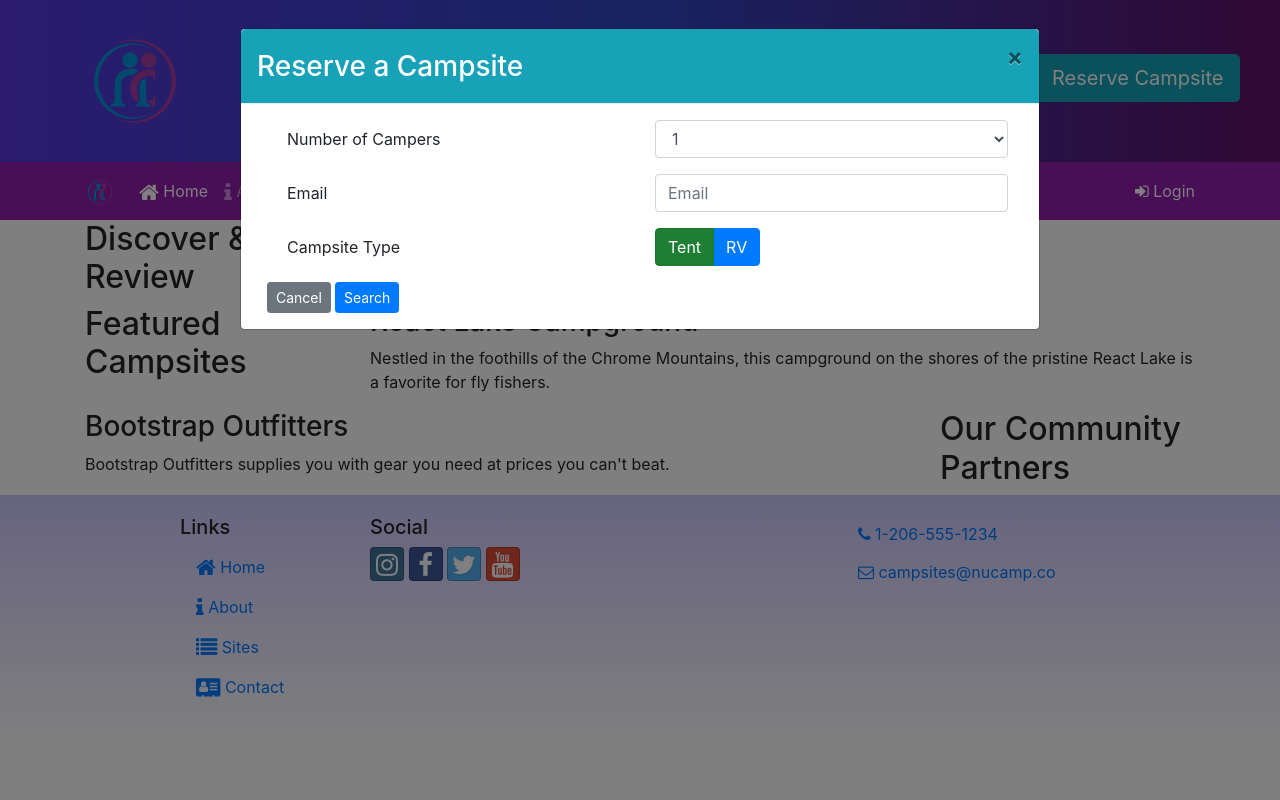
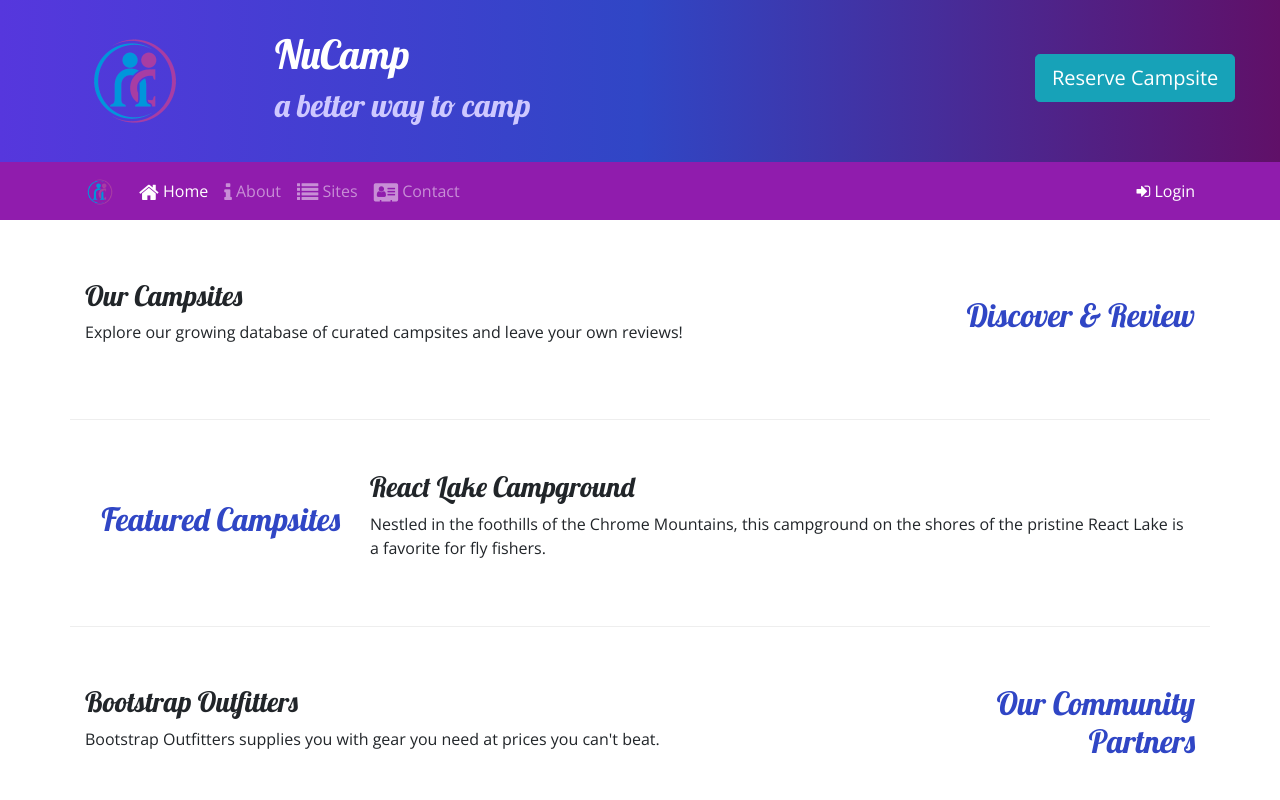
Before and after one commit to arielstitt/nucamp_project, a website: page index.html in a window 1280 px wide. Shown: the top 800 px of the page. Drawn offline with nearby package versions, Linux system fonts and the light colour scheme.

Commit message:
added another file

```diff
--- a/index.html
+++ b/index.html
@@ -9,10 +9,11 @@
     <link rel="stylesheet" href="node_modules/bootstrap/dist/css/bootstrap.min.css" />
     <link rel="stylesheet" href="node_modules/font-awesome/css/font-awesome.min.css" />
     <link rel="stylesheet" href="node_modules/bootstrap-social/bootstrap-social.css" />
-    <link rel="stylesheet" href="style.css">
     <link rel="stylesheet" href="node_modules/bootstrap-social/bootstrap-social.css" />
     <!-- Additional CSS must be placed after Bootstrap CSS -->
     <link rel="stylesheet" href="node_modules/font-awesome/css/font-awesome.min.css" />
+    <link rel="stylesheet" href="https://fonts.googleapis.com/css?family=Lobster|Open+Sans" />
+    <link rel="stylesheet" href="style.css">
     <title>NuCamp: A Better Way To Camp</title>
 </head>
 
@@ -175,9 +176,9 @@
     </div>
 
     <div class="container">
-        <div class="row">
-            <div class="col-sm-4 orer-sm-last col-md-3">
-                <h2>Discover & Review</h2>
+        <div class="row align-items-center row-content">
+            <div class="col-sm-4 order-sm-last col-md-3">
+                <h2 class="text-sm-right">Discover & Review</h2>
             </div>
             <div class="col">
                 <h3>Our Campsites</h3>
@@ -187,9 +188,9 @@
         </div>
 
 
-        <div class="row">
+        <div class="row align-items-center row-content">
             <div class="col-sm-4 col-md-3">
-                <h2>Featured Campsites</h2>
+                <h2 class="text-sm-right">Featured Campsites</h2>
             </div>
             <div class="col">
                 <h3>React Lake Campground</h3>
@@ -199,9 +200,9 @@
             </div>
         </div>
 
-        <div class="row">
+        <div class="row align-items-center row-content">
             <div class="col-sm-4 order-sm-last col-md-3">
-                <h2>Our Community Partners</h2>
+                <h2 class="text-sm-right">Our Community Partners</h2>
             </div>
             <div class="col">
                 <h3>Bootstrap Outfitters</h3>
@@ -228,7 +229,7 @@
                                 Contact</a></li>
                     </ul>
                 </div>
-                <div class="col-6 col-sm-5">
+                <div class="col-6 col-sm-5 text-center">
                     <h5>Social</h5>
                     <a class="btn btn-social-icon btn-instagram" href="http://instagram.com/"><i
                             class="fa fa-instagram"></i></a>
@@ -257,7 +258,7 @@
     <script src="node_modules/bootstrap/dist/js/bootstrap.min.js"></script>
 
     <script>
-        $('#reserveModal').modal('toggle')
+        // $('#reserveModal').modal('toggle')
     </script>
 
 </body>
--- a/style.css
+++ b/style.css
@@ -1,3 +1,18 @@
+body {
+    font-family: "Open Sans", sans-serif;
+}
+h1, h2, h3 {
+    font-family: "Lobster", cursive;
+}
+
+h2 {
+    color: #3046C5;
+}
+
+header h2 {
+    color: #CEC8FF;
+}
+
 .jumbotron {
     margin:0;
     padding: 30px;
@@ -10,7 +25,7 @@
     padding: 20px 0;
 }
 
-row-content {
+.row-content {
     padding: 50px 0;
     border-bottom: 1px ridge;
     min-height: 200px;
@@ -23,3 +38,7 @@ row-content {
     border-top: none;
     padding: 10px;
 }
+footer {
+    background-image: linear-gradient(#CEC8FF, white);
+    padding: 20px 0;
+}
```
Also changed, not shown: aboutus-1.html (added, +84 -0 lines).
